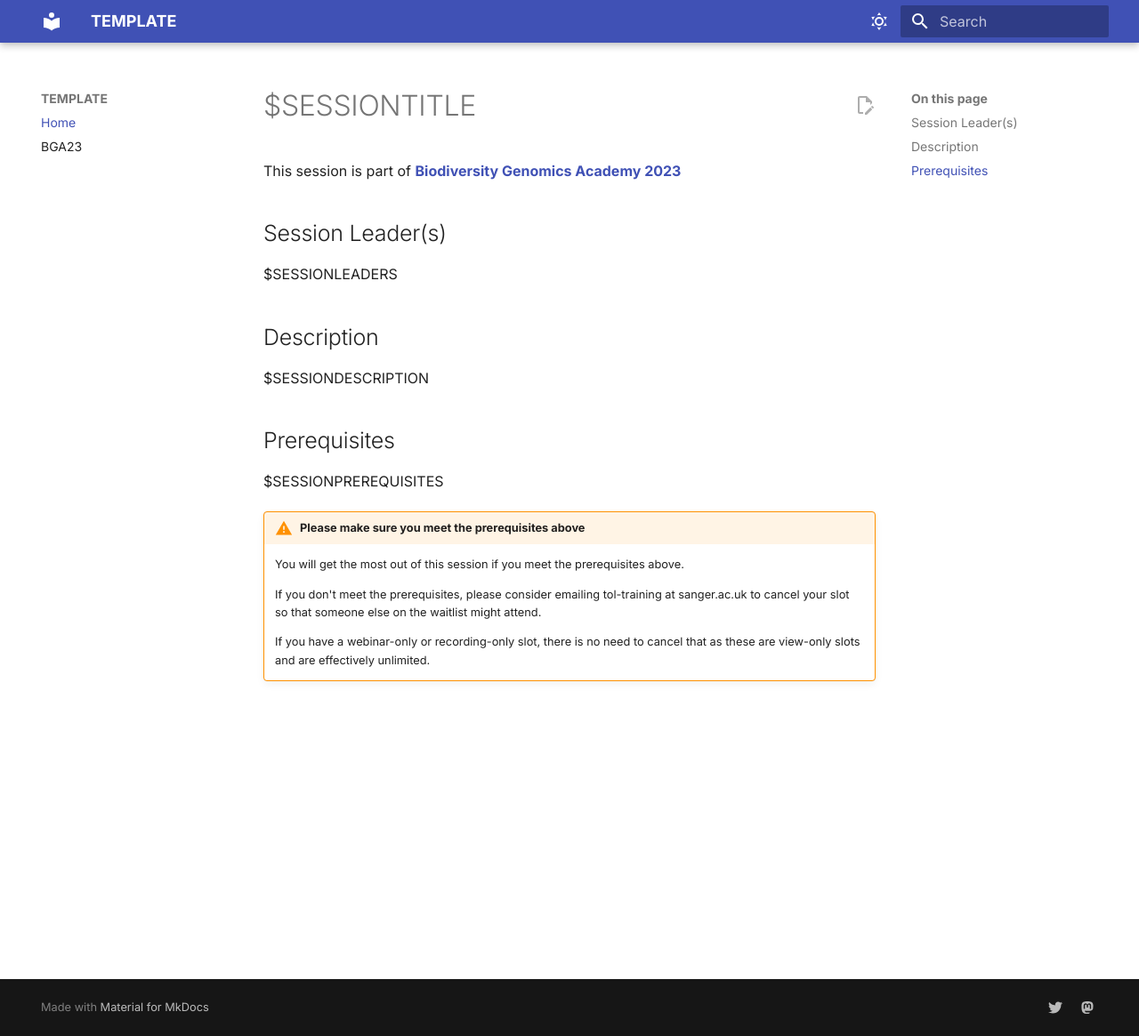
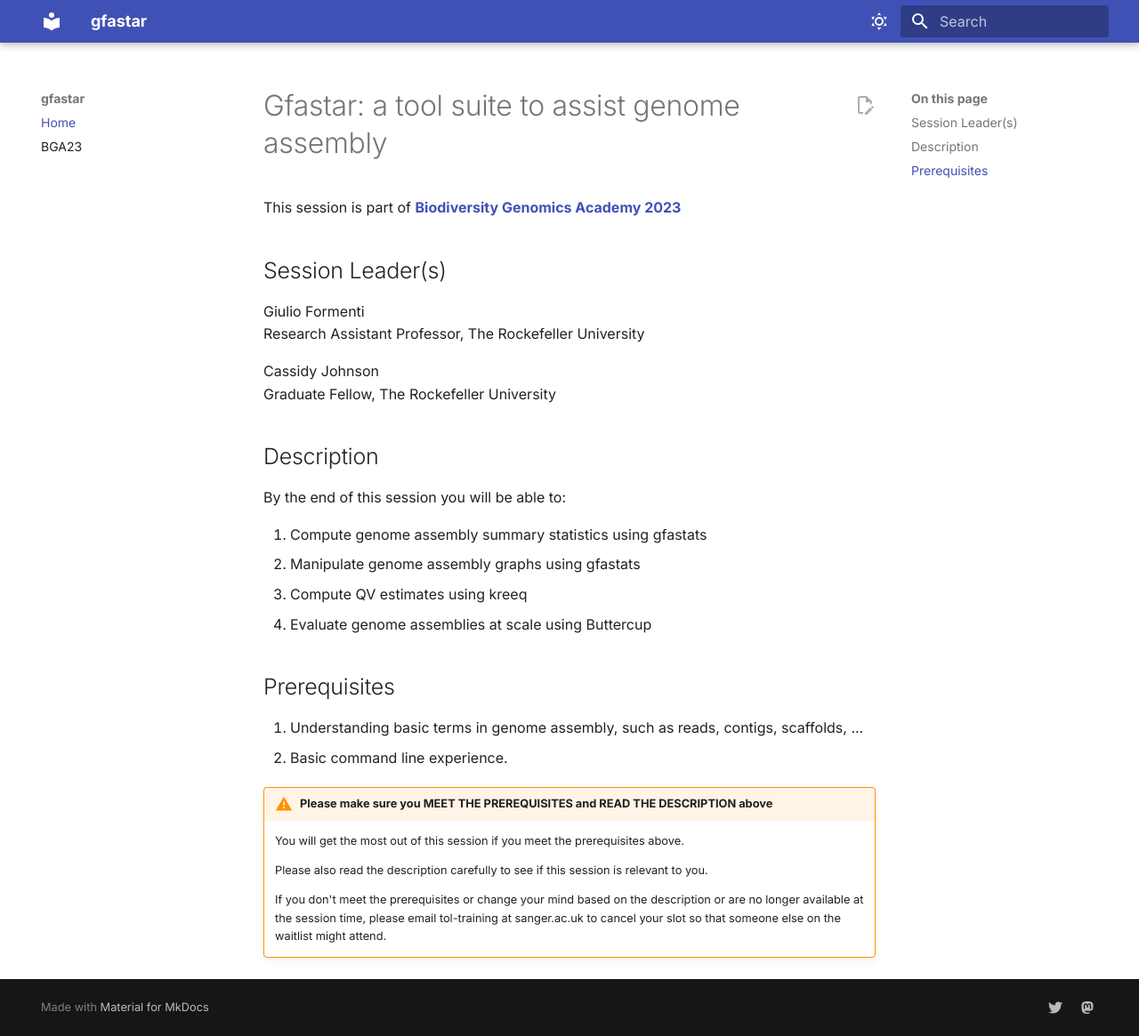
Before and after one commit to teaching-genomics/pavia2024, an MkDocs documentation site: the page built from docs/README.md, in a window 1280 px wide and 1165 px high. Shown: the whole window at 89% size. Built offline with MkDocs 1.6.1 and Material for MkDocs 9.7.7, drawn with Linux system fonts in a browser that asks for light colours.

Commit message:
update from form

```diff
--- a/docs/README.md
+++ b/docs/README.md
@@ -1,23 +1,33 @@
-# $SESSIONTITLE
+# Gfastar: a tool suite to assist genome assembly
 
 This session is part of [**Biodiversity Genomics Academy 2023**](https://BGA23.org)
 
 ## Session Leader(s)
 
-$SESSIONLEADERS
+Giulio Formenti
+Research Assistant Professor, The Rockefeller University
+
+Cassidy Johnson
+Graduate Fellow, The Rockefeller University
 
 ## Description
 
-$SESSIONDESCRIPTION
+By the end of this session you will be able to:
+
+1. Compute genome assembly summary statistics using gfastats
+2. Manipulate genome assembly graphs using gfastats
+3. Compute QV estimates using kreeq
+4. Evaluate genome assemblies at scale using Buttercup
 
 ## Prerequisites
 
-$SESSIONPREREQUISITES
+1. Understanding basic terms in genome assembly, such as reads, contigs, scaffolds, ...
+2. Basic command line experience.
 
-!!! warning "Please make sure you meet the prerequisites above"
+!!! warning "Please make sure you MEET THE PREREQUISITES and READ THE DESCRIPTION above"
 
     You will get the most out of this session if you meet the prerequisites above.
 
-    If you don't meet the prerequisites, please consider emailing tol-training at sanger.ac.uk to cancel your slot so that someone else on the waitlist might attend.
+    Please also read the description carefully to see if this session is relevant to you.
 
-    If you have a webinar-only or recording-only slot, there is no need to cancel that as these are view-only slots and are effectively unlimited.
+    If you don't meet the prerequisites or change your mind based on the description or are no longer available at the session time, please email tol-training at sanger.ac.uk to cancel your slot so that someone else on the waitlist might attend.
--- a/mkdocs.yml
+++ b/mkdocs.yml
@@ -1,5 +1,5 @@
-site_name: TEMPLATE
-edit_uri: https://github.com/bgacademy23/TEMPLATE/blob/main/docs
+site_name: gfastar
+edit_uri: https://github.com/bgacademy23/gfastar/blob/main/docs
 
 nav:
     - Home: README.md
```
Also changed, not shown: README.md (+17 -7 lines).
